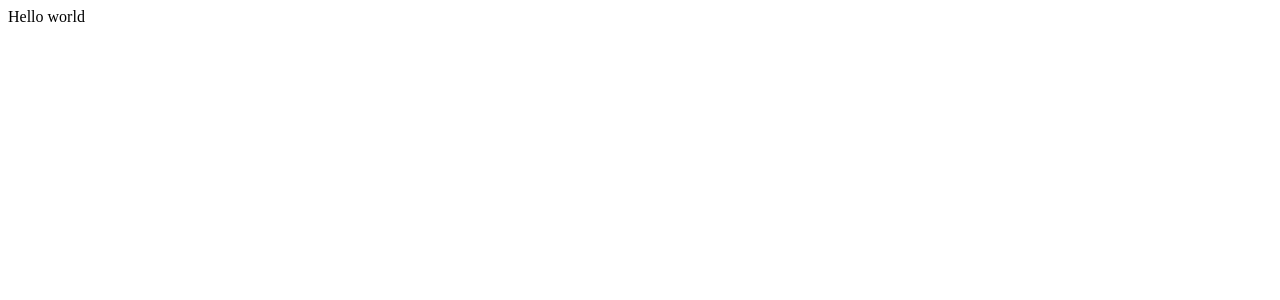
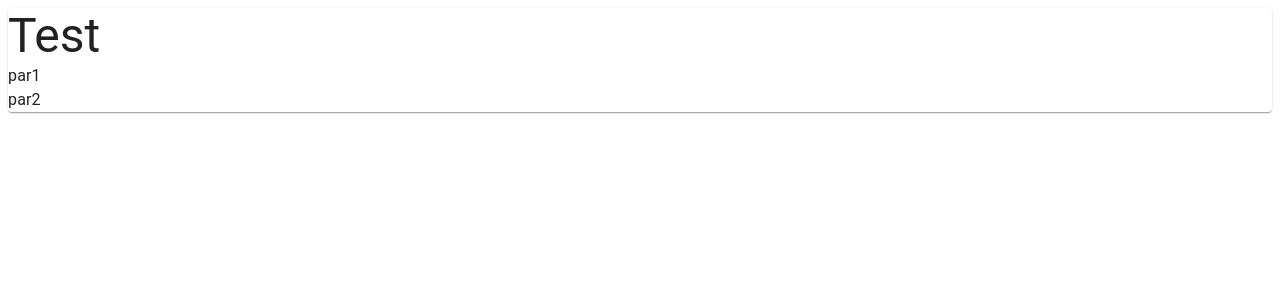
Before and after one commit to joanaBrit/lets-get-married, a React (Vite) app in the folder client/: page / in a window 1280 px wide. Shown: the top 300 px of the page. Built offline with nearby package versions, Linux system fonts and the light colour scheme.

Commit message:
Created Text Block with Title reusable component and created a story file of it

```diff
--- /dev/null
+++ b/client/src/components/TextBlockWithTitle.tsx
@@ -0,0 +1,15 @@
+import { Card, Typography } from "@mui/material";
+import { FC } from "react";
+
+export interface TextBlockProps{
+  title: string
+  paragraphs: Array<string>
+}
+export const TextBlockWithTitle : FC<TextBlockProps>= ({ title, paragraphs }) => {
+  return (
+    <Card color="yellow">
+      <Typography variant="h3">{title}</Typography>
+      {paragraphs.map((paragraph) => <Typography variant="body1">{paragraph}</Typography> )}
+    </Card>
+  );
+};
--- a/client/src/index.tsx
+++ b/client/src/index.tsx
@@ -1,8 +1,9 @@
 import { StrictMode } from 'react'
 import { createRoot } from 'react-dom/client'
+import { TextBlockWithTitle } from './components/TextBlockWithTitle'
 
 createRoot(document.getElementById('root')!).render(
   <StrictMode>
-    <div>Hello world</div>
+    <TextBlockWithTitle title='Test' paragraphs={['par1', 'par2']} />
   </StrictMode>,
 )
```
Also changed, not shown: 1 other file (tests, documents, lock files or other folders).
